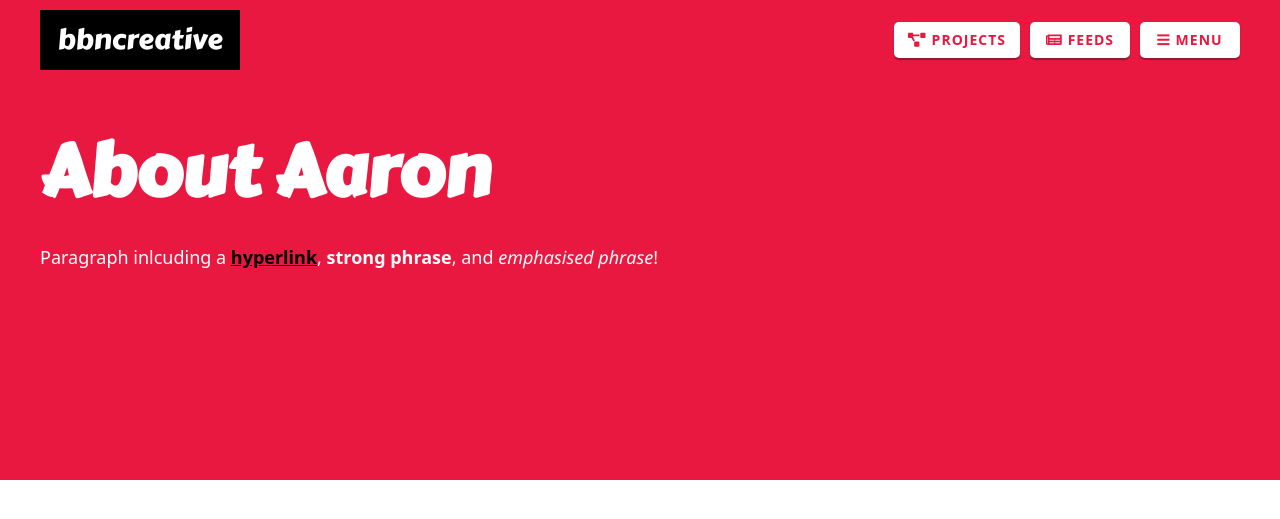
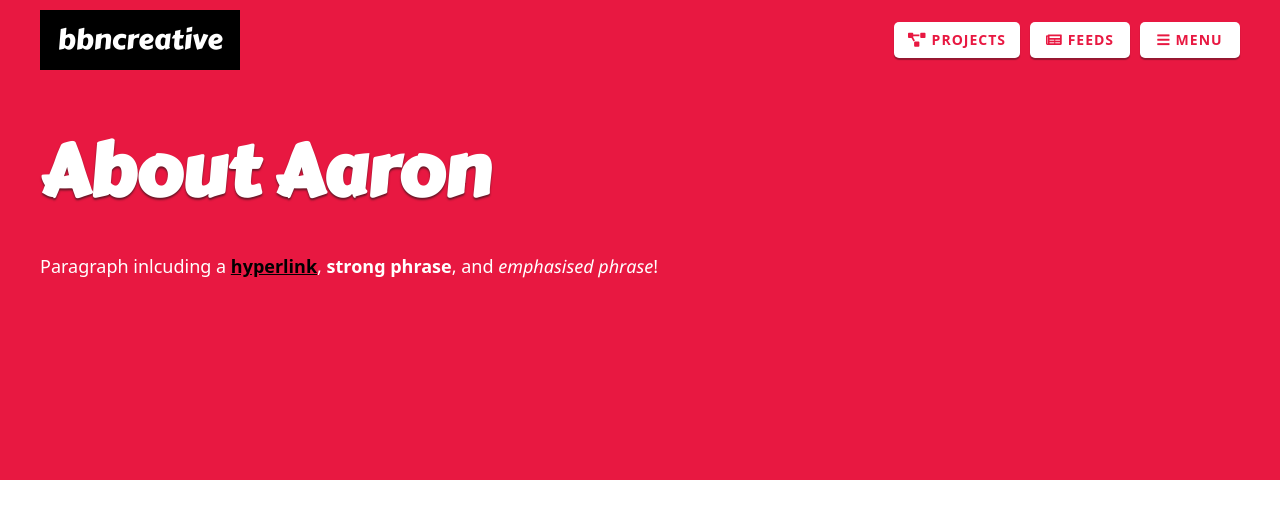
Before and after one commit to aaroncawte/bbncreative-django, a Django app: page /aaron in a window 1280 px wide. Shown: the top 519 px of the page. Run offline with Django 3.2, Linux system fonts and the light colour scheme; data that the repository does not hold is empty; some libraries are stand-ins or nearby versions; some web fonts are replaced.

Commit message:
Big Moves on the Layout

```diff
--- a/static/style/_definitions.scss
+++ b/static/style/_definitions.scss
@@ -123,6 +123,10 @@ a {
 	}
 }
 
+a.no-text-decoration {
+	text-decoration: none;
+}
+
 /* Element selection
    ======================================================================== */
 html, body, p, em, span, a, img, div, button, input, label, h1, h2, h3, h4, h5, h6 {
@@ -136,12 +140,18 @@ html, body, p, em, span, a, img, div, button, input, label, h1, h2, h3, h4, h5,
 	}
 }
 
+p, span, h1, h2, h3, h4, h5, h6 {
+	.fas, .far {
+		margin-right: 0.4em;
+	}
+}
+
 img {
 	@include no-user-select;
 }
 
 /* Form Elements
-   ======================================================================== */
+	 ======================================================================== */
 @mixin menu-input-base {
 	box-sizing: border-box; // Height includes padding (input quirk requires this)
 	height: 36px;
@@ -218,6 +228,9 @@ input[type=submit], input[type=reset], button {
 		background-color: $off-white;
 		color: $off-black;
 	}
+	.fas, .far {
+		padding-right: 5px;
+	}
 }
 
 input[type=submit] {
@@ -226,7 +239,7 @@ input[type=submit] {
 	}
 }
 
-input[type=reset] {
+input[type=reset], button.secondary {
 	background-color: transparent;
 	color: $blue-grey1;
 	box-shadow: none;
--- a/static/style/_structure.scss
+++ b/static/style/_structure.scss
@@ -269,13 +269,21 @@ nav {
 .window-first {
 	background-color: $bbn1;
 	position: relative;
+	.wrapper-1200 {
+		display: flex;
+		flex-direction: column;
+		justify-content: center;
+	}
 	h1 {
 		color: white;
-		font-size: 72px;
+		text-shadow: 0 2px 2px rgba($off-black, 0.6);
 	}
 	.wrapper-1200 {
 		z-index: 2;
 		position: relative;
+	}
+	button.secondary {
+		color: white;
 	}
 }
 
@@ -284,18 +292,41 @@ nav {
 	z-index: 1;
 	top: 0;
 	right: 0;
-	height: 80%;
+	height: calc(100% - 70px);
 	background-color: $blue-grey2;
 }
 
 @media (max-width: $break-window-width) {
+	.window-first {
+		.wrapper-1200 {
+			padding-bottom: 30px;
+		}
+		h1 {
+			text-align: center;
+			font-size: 60px;
+		}
+	}
 	.first-hero-image {
 		height: 100%;
 		width: 100%;
 	}
+	.details-box, .hero-cta {
+		margin-left: auto;
+		margin-right: auto;
+	}
+
 }
 
 @media (min-width: $break-window-width) {
+	.window-first {
+		.wrapper-1200 {
+			padding-bottom: 50px;
+		}
+		h1 {
+			text-align: left;
+			font-size: 72px;
+		}
+	}
 	.first-hero-image {
 		height: 80%;
 		width: 0; // Set by JS
@@ -434,10 +464,8 @@ nav {
 			z-index: 0;
 			width: 100%;
 			height: 100%;
-			background-color: transparent;
-			background-position: center;
 			background-size: auto 200%;
-			background-repeat: no-repeat;
+			background: transparent no-repeat center;
 			filter: blur(10px);
 		}
 		img {
--- a/static/style/style.css
+++ b/static/style/style.css
@@ -500,9 +513,15 @@ nav {
   position: relative;
 }
 
+.window-first .wrapper-1200 {
+  display: flex;
+  flex-direction: column;
+  justify-content: center;
+}
+
 .window-first h1 {
   color: white;
-  font-size: 72px;
+  text-shadow: 0 2px 2px rgba(22, 22, 22, 0.6);
 }
 
 .window-first .wrapper-1200 {
@@ -510,22 +529,49 @@ nav {
   position: relative;
 }
 
+.window-first button.secondary {
+  color: white;
+}
+
 .first-hero-image {
   position: absolute;
   z-index: 1;
   top: 0;
   right: 0;
-  height: 80%;
+  height: calc(100% - 70px);
   background-color: #263238;
 }
 
 @media (max-width: 1280px) {
+  .window-first .wrapper-1200 {
+    padding-bottom: 30px;
+  }
+
+  .window-first h1 {
+    text-align: center;
+    font-size: 60px;
+  }
+
   .first-hero-image {
     height: 100%;
     width: 100%;
   }
+
+  .details-box, .hero-cta {
+    margin-left: auto;
+    margin-right: auto;
+  }
 }
 @media (min-width: 1280px) {
+  .window-first .wrapper-1200 {
+    padding-bottom: 50px;
+  }
+
+  .window-first h1 {
+    text-align: left;
+    font-size: 72px;
+  }
+
   .first-hero-image {
     height: 80%;
     width: 0;
--- a/templates/components/_nav.html
+++ b/templates/components/_nav.html
@@ -76,7 +76,7 @@
                             <div class="menu-label">Feeds</div>
                         </div>
                     </div>
-                    <a href="aaron">
+                    <a href="/aaron">
                         <div class="menu-listing">
                             <div class="menu-icon">
                                 <i class="fas fa-user"></i>
@@ -84,7 +84,7 @@
                             <div class="menu-label">About Aaron</div>
                         </div>
                     </a>
-                    <a href="contact">
+                    <a href="/contact">
                         <div class="menu-listing">
                             <div class="menu-icon">
                                 <i class="fas fa-phone"></i>
--- a/templates/project.html
+++ b/templates/project.html
@@ -3,7 +3,9 @@
     <div class="window window-first">
         <div class="first-hero-image"></div>
         <div class="wrapper-1200">
-            <a href="/projects">Back to Projects</a>
+            <a href="/projects" class="no-text-decoration">
+                <button class="secondary"><i class="fas fa-arrow-left"></i>Back to Projects</button>
+            </a>
             <h1>{{ project.name }}</h1>
             <div class="details-box">
                 <p class="heading"><i class="fas fa-project-diagram"></i>Project Details</p>
@@ -15,7 +17,7 @@
                 <p><i class="fas fa-user-tie"></i>{{ project.client_name }}</p>
                 <p><i class="fas fa-users"></i>Collaborators</p>
             </div>
-            <a href="{{ project.project_url }}" class="hero-cta-anchor">
+            <a href="{{ project.project_url }}" class="no-text-decoration">
                 <div class="hero-cta"><i class="fas fa-external-link-alt"></i>Check It Out</div>
             </a>
         </div>
```
Also changed, not shown: other parts of static/style/_structure.scss (+23 -6 lines), other parts of static/style/style.css (+40 -12 lines), templates/feed.html (+9 -3 lines), 1 other file.
